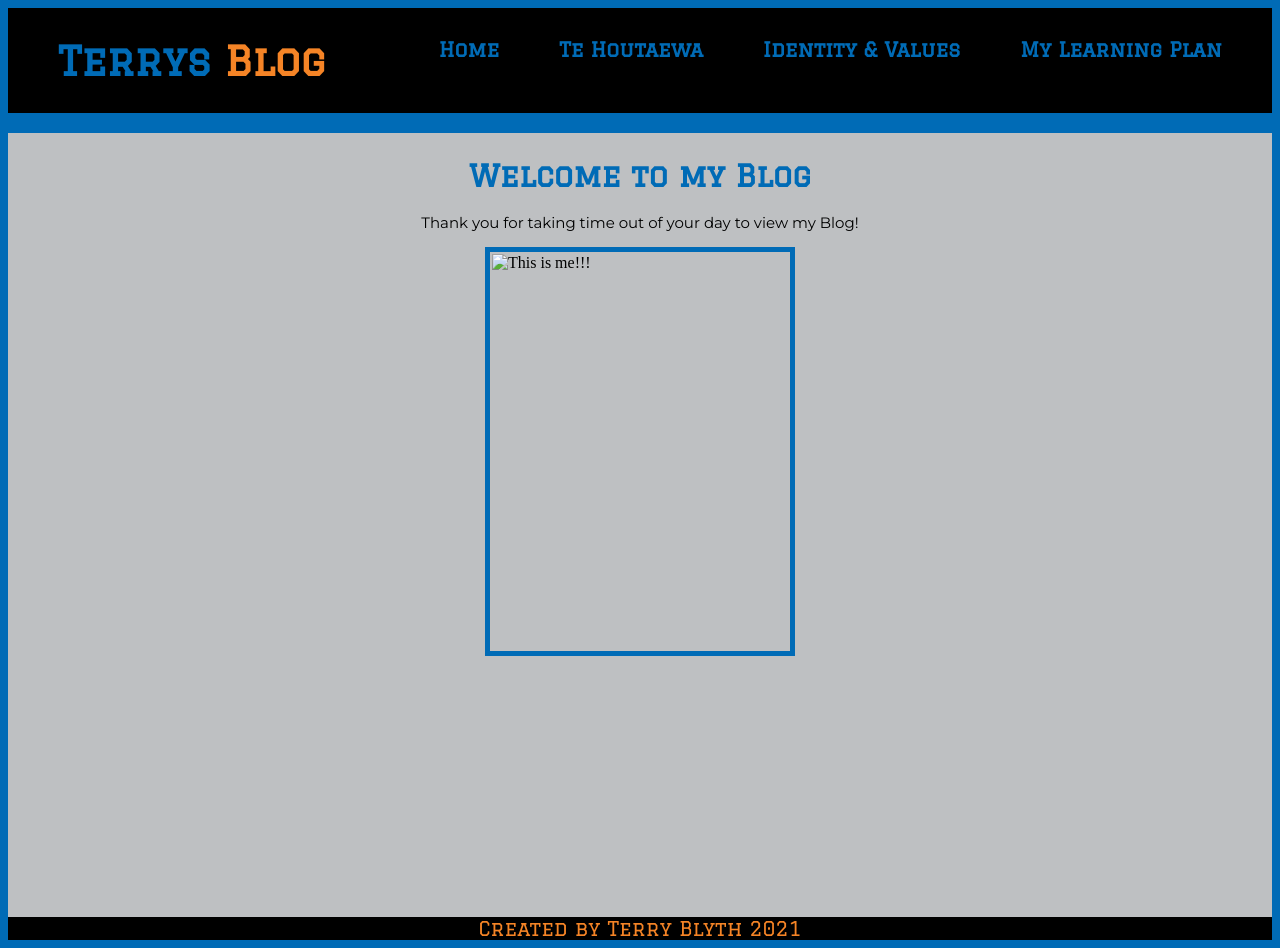
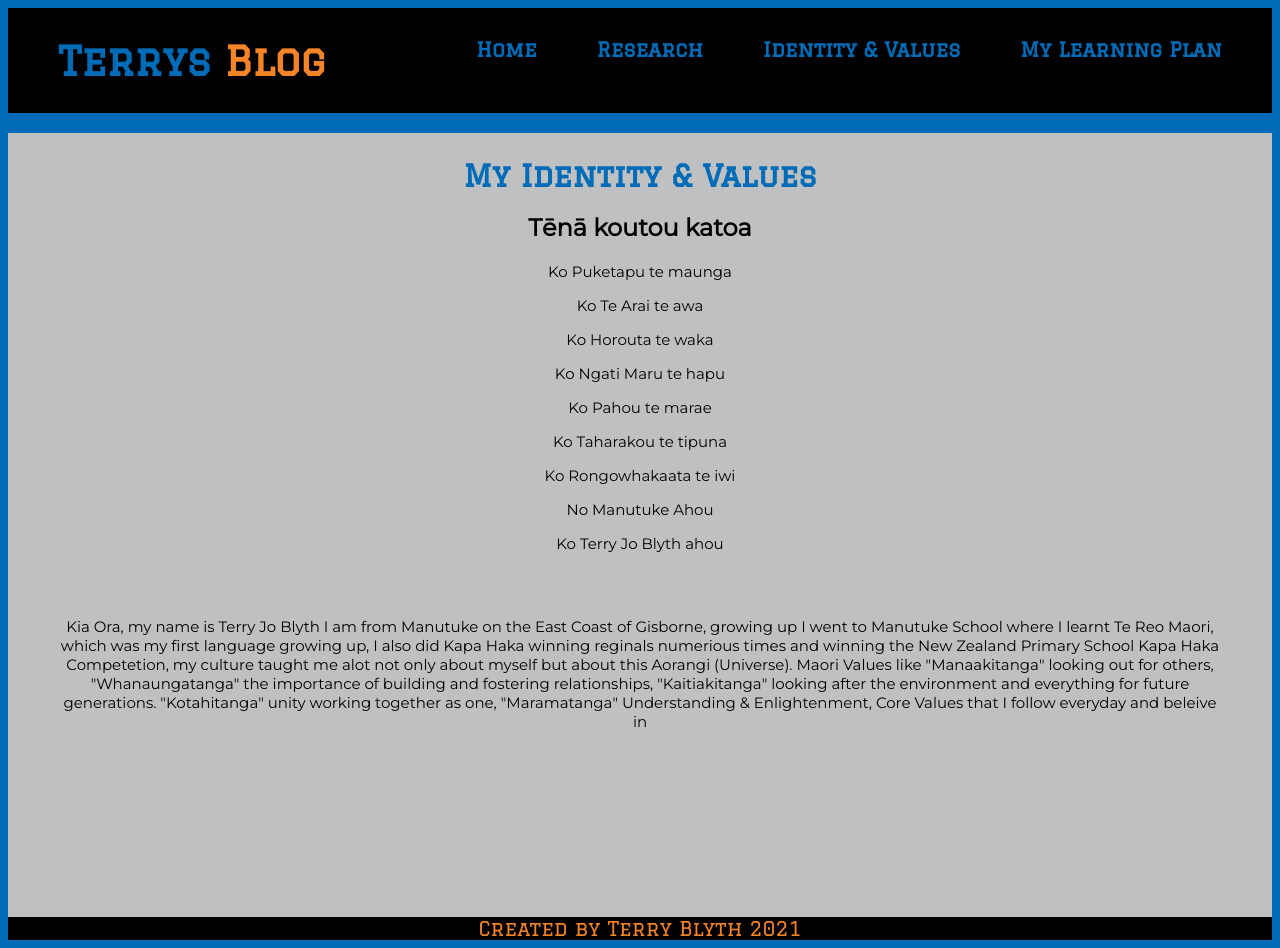
Before and after one commit to terryjo-blyth/Terry-Blyth.gihub.io, a plain HTML site: page blog/identity-values.html in a window 1280 px wide. Drawn offline with Linux system fonts and the light colour scheme; a web font is replaced by a local one.

Commit message:
update blog

```diff
--- a/blog/identity-values.html
+++ b/blog/identity-values.html
@@ -1,6 +1,6 @@
 <html>
   <head>
-    <title>My blog</title>
+    <title>Identity & Values</title>
     <meta charset="UTF-8"/>
     <link href="../styles/main.css" rel="stylesheet" type="text/css"/>
     <link rel="preconnect" href="https://fonts.googleapis.com">
@@ -8,16 +8,36 @@
     <link href="https://fonts.googleapis.com/css2?family=Genos:ital,wght@0,500;1,100&family=Graduate&family=Limelight&family=Montserrat&display=swap" rel="stylesheet">
     <body>
       <ul class="links">
-        <li style="display:inline"><a href="../blog/learning-plan.html">My Learning Plan</a></li>
-        <li style="display:inline"><a href="../blog/identity-values.html">Identity & Values</a></li>
-        <li style="display:inline"><a href="../blog/template.html">Te Houtaewa</a></li>
+        <li style="display:inline"><a href="learning-plan.html">My Learning Plan</a></li>
+        <li style="display:inline"><a href="identity-values.html">Identity & Values</a></li>
+        <li style="display:inline"><a href="html-css.html">Research</a></li>
         <li style="display:inline"><a href="../index.html">Home</a></li>
         <li style="float:left"><a class="blogname" href="../index.html">Terrys <span class="orange" >Blog</span></a></li>
       </ul>
       <div class="body">
-      <h1 class="title">Welcome to my Blog</h1>
-      <p class="paragraph">Thank you for taking time out of your day to view my Blog!</p>
-      <img class="me" src="images/me.jpg" alt="This is me!!!">
+      <h1 class="title">My Identity & Values</h1>
+      <h2 class="undertitle">Tēnā koutou katoa</h2>
+      <p class="paragraph">Ko Puketapu te maunga</p>
+      <p class="paragraph">Ko Te Arai te awa</p>
+      <p class="paragraph">Ko Horouta te waka</p>
+      <p class="paragraph">Ko Ngati Maru te hapu</p>
+      <p class="paragraph">Ko Pahou te marae</p>
+      <p class="paragraph">Ko Taharakou te tipuna</p>
+      <p class="paragraph">Ko Rongowhakaata te iwi</p>
+      <p class="paragraph">No Manutuke Ahou</p>
+      <p class="paragraph">Ko Terry Jo Blyth ahou</p>
+
+
+      <p class="speech">Kia Ora, my name is Terry Jo Blyth I am from Manutuke on the East Coast of Gisborne, growing up
+I went to Manutuke School where I learnt Te Reo Maori, which was my first language growing up, I also did Kapa Haka
+winning reginals numerious times and winning the New Zealand Primary School Kapa Haka Competetion, my culture taught me alot not only
+about myself but about this Aorangi (Universe). Maori Values like "Manaakitanga" looking out for others, "Whanaungatanga" the importance of
+building and fostering relationships, "Kaitiakitanga" looking after the environment and everything for future generations.
+"Kotahitanga" unity working together as one, "Maramatanga" Understanding & Enlightenment, Core Values that I follow everyday and beleive
+in
+
+    </p>
+
 
 
       </div>
--- a/styles/main.css
+++ b/styles/main.css
@@ -104,3 +104,25 @@ a:active {
     display: block;
     border:5px solid #006BB6;
 }
+
+.undertitle {
+    text-align: center;
+    font-family: 'Montserrat', sans-serif;
+
+}
+
+.question {
+    text-align: center;
+    font-family: 'Montserrat', sans-serif;
+    font-weight: bold;
+
+}
+
+.speech {
+    font-family: 'Montserrat', sans-serif;
+    font-size: 15px;
+    text-align: center;
+    margin-top: 5%;
+    margin-left: 50px;
+    margin-right: 50px;
+}
```
Also changed, not shown: blog/html-css.html (+3 -3 lines), blog/learning-plan.html (+3 -3 lines), index.html (+2 -1 lines).
